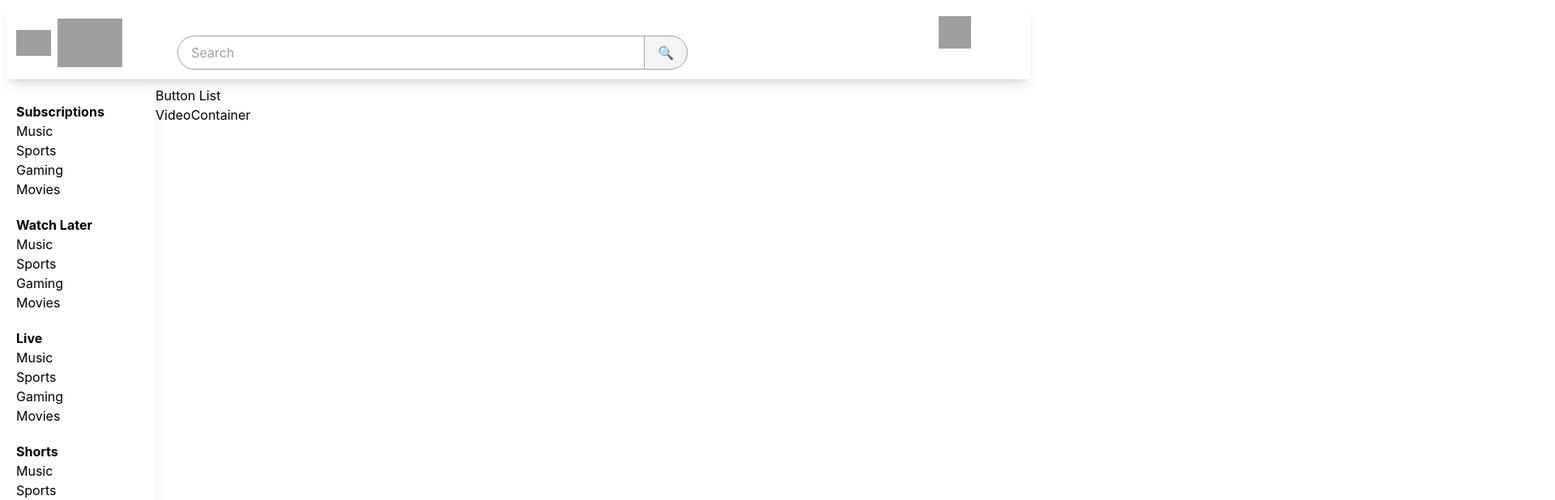
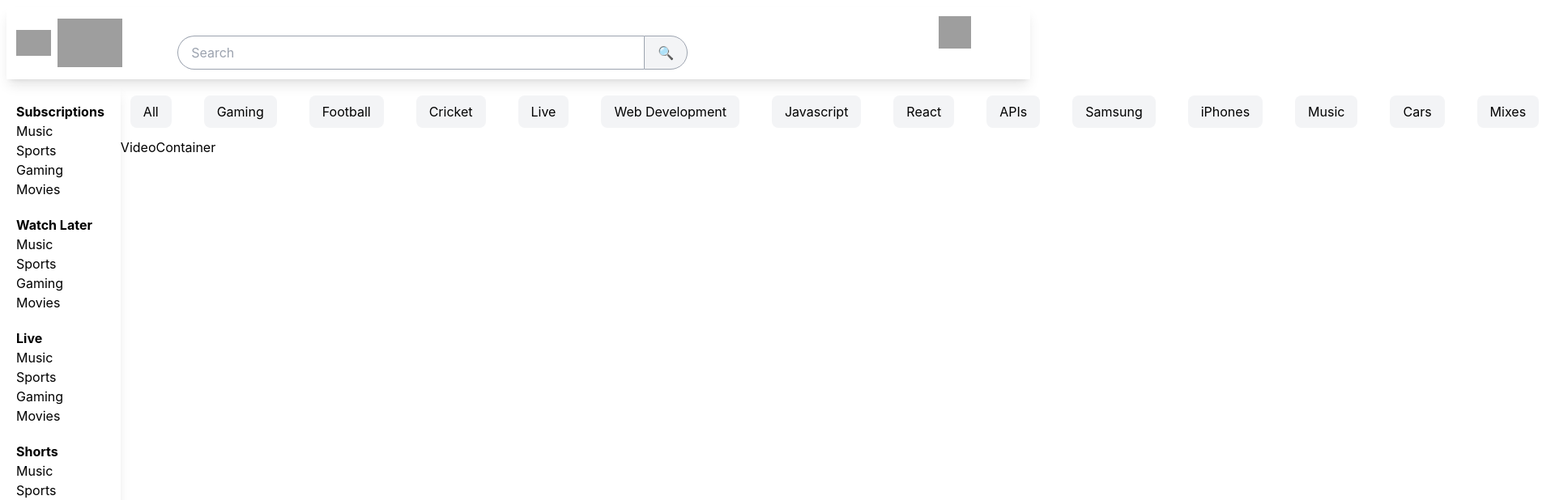
Before and after one commit to SAMEER14/WatchNest, a React (Create React App) app: page / in a window 1280 px wide. Shown: the top 618 px of the page at 81% size, 1920 px wide, since content can reach past the window. Built offline with nearby package versions, Linux system fonts and the light colour scheme; grey boxes are pictures that could not be loaded.

Commit message:
Created ButtonList

```diff
--- /dev/null
+++ b/src/components/Button.js
@@ -0,0 +1,22 @@
+import React from 'react'
+
+const Button = ({ name }) => {
+  return (
+    // <div>
+    //   <button className="px-4 py-2 rounded-lg hover:bg-gray-100 cursor-pointer">All</button>
+    //   <button className="px-4 py-2 rounded hover:bg-gray-100 cursor-pointer">Gaming</button>
+    //   <button className="px-4 py-2 rounded hover:bg-gray-100 cursor-pointer">Music</button>
+    //   <button className="px-4 py-2 rounded hover:bg-gray-100 cursor-pointer">Live</button>
+    //   <button className="px-4 py-2 rounded hover:bg-gray-100 cursor-pointer">Podcasts</button>
+    // </div>
+
+
+
+    <div>
+      {/* <button className="px-4 py-2 m-2 rounded-lg bg-gray-100 hover:bg-gray-300 cursor-pointer">All</button> */}
+      <button className="px-4 py-2 m-3 rounded-lg bg-gray-100 hover:bg-gray-300 cursor-pointer whitespace-nowrap">{name}</button>
+    </div>
+  )
+}
+
+export default Button;
--- a/src/components/ButtonList.js
+++ b/src/components/ButtonList.js
@@ -1,10 +1,66 @@
 import React from 'react'
+import Button from './Button';
+// import { useRef } from 'react';
 
 const ButtonList = () => {
+
+  // ====----------------
+  // -------------------
+
+  const buttonListName = [
+    "All",
+    "Gaming",
+    'Football',
+    "Cricket",
+    "Live",
+    "Web Development",
+    "Javascript",
+    "React",
+    "APIs",
+    "Samsung",
+    "iPhones",
+    "Music",
+    "Cars",
+    "Mixes",
+    "Professional wrestling",
+    "Podcasts",
+    "Food",
+    "New to you"
+    ]
+
   return (
-    <div>
-      Button List
+
+    <div className='flex overflow-x-auto space-x-4'>
+{/* USE SCROLL using button using CSS */}
+
+      {/* ------------------------ BUTTON MAP METHOD HERE*/}
+      <div className='flex overflow-x-auto space-x-4 scrollbar-hide' >
+      {
+      buttonListName.map((buttonName, index) =>
+        <Button key ={index} name={buttonName}/>
+        )
+      }
+      </div>
+
+      {/* ---------------------- */}
+
+
     </div>
+
+
+    // <div className=' flex '>
+    //   {/* we can pass props to show dynamic buttons */}
+    //   <Button name="All"/>
+    //   <Button name="Gaming"/>
+    //   <Button name="Football"/>
+    //   <Button name="Cricket"/>
+    //   <Button name="Live"/>
+    //   <Button name="Music"/>
+    //   <Button name="Podcasts"/>
+    //   <Button name="Food"/>
+
+    //   {/* it looks like repeating we can make list and map and render it  */}
+    // </div>
   )
 }
 
```
